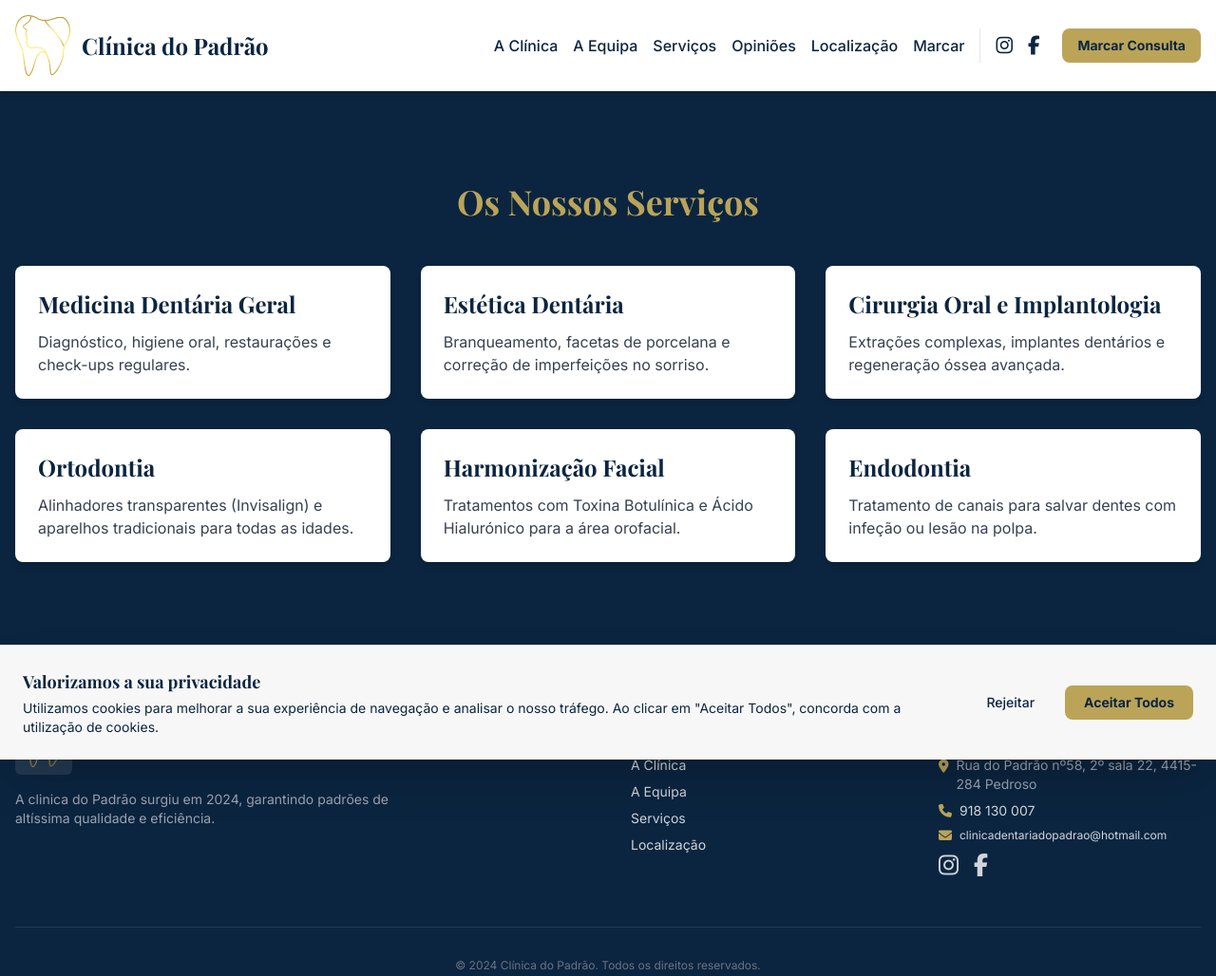
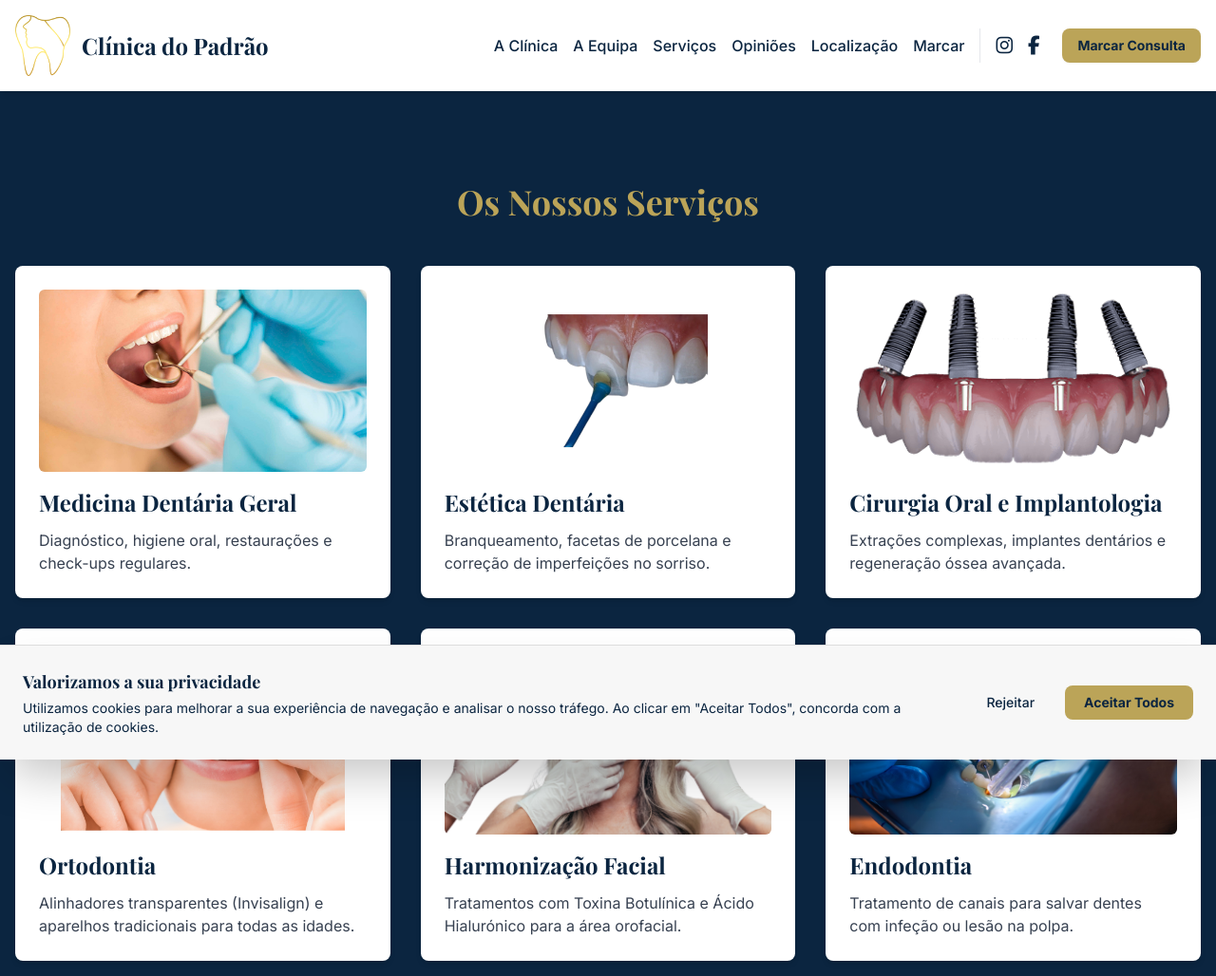
Before and after one commit to outofrealevents-cpu/Cl-nicadopadrao, a plain HTML site: page servicos.html in a window 1280 px wide. Shown: the top 1028 px of the page at 95% size. Drawn offline with nearby package versions, Linux system fonts and the light colour scheme.

Commit message:
servicos.html

```diff
--- a/servicos.html
+++ b/servicos.html
@@ -165,31 +165,69 @@
     <section id="servicos" class="py-16 md:py-24 bg-padrao-blue">
     <div class="container mx-auto px-4">
         <h2 class="text-3xl md:text-4xl font-serif font-bold text-padrao-gold text-center mb-12">Os Nossos Serviços</h2>
+
         <div class="grid md:grid-cols-2 lg:grid-cols-3 gap-8">
-                <div class="bg-white p-6 rounded-lg shadow-md hover:shadow-xl transition-shadow">
+
+            <!-- Medicina Dentária Geral -->
+            <div class="bg-white p-6 rounded-lg shadow-md border border-transparent transition-all duration-300 hover:-translate-y-2 hover:shadow-2xl hover:border-padrao-gold">
+                <div class="overflow-hidden rounded-md mb-4">
+                    <img src="public/medicinadentáriageral.jpg" alt="Medicina Dentária Geral"
+                         class="w-full h-48 object-cover transition-transform duration-500 hover:scale-105">
+                </div>
                 <h3 class="text-2xl font-serif font-bold text-padrao-blue mb-3">Medicina Dentária Geral</h3>
                 <p class="text-gray-700">Diagnóstico, higiene oral, restaurações e check-ups regulares.</p>
             </div>
-                <div class="bg-white p-6 rounded-lg shadow-md hover:shadow-xl transition-shadow">
+
+            <!-- Estética Dentária -->
+            <div class="bg-white p-6 rounded-lg shadow-md border border-transparent transition-all duration-300 hover:-translate-y-2 hover:shadow-2xl hover:border-padrao-gold">
+                <div class="overflow-hidden rounded-md mb-4">
+                    <img src="public/esteticadentaria.png" alt="Estética Dentária"
+                         class="w-full h-48 object-cover transition-transform duration-500 hover:scale-105">
+                </div>
                 <h3 class="text-2xl font-serif font-bold text-padrao-blue mb-3">Estética Dentária</h3>
                 <p class="text-gray-700">Branqueamento, facetas de porcelana e correção de imperfeições no sorriso.</p>
             </div>
-                <div class="bg-white p-6 rounded-lg shadow-md hover:shadow-xl transition-shadow">
+
+            <!-- Cirurgia Oral e Implantologia -->
+            <div class="bg-white p-6 rounded-lg shadow-md border border-transparent transition-all duration-300 hover:-translate-y-2 hover:shadow-2xl hover:border-padrao-gold">
+                <div class="overflow-hidden rounded-md mb-4">
+                    <img src="public/implantes.png" alt="Cirurgia Oral e Implantologia"
+                         class="w-full h-48 object-cover transition-transform duration-500 hover:scale-105">
+                </div>
                 <h3 class="text-2xl font-serif font-bold text-padrao-blue mb-3">Cirurgia Oral e Implantologia</h3>
                 <p class="text-gray-700">Extrações complexas, implantes dentários e regeneração óssea avançada.</p>
             </div>
-                <div class="bg-white p-6 rounded-lg shadow-md hover:shadow-xl transition-shadow">
+
+            <!-- Ortodontia -->
+            <div class="bg-white p-6 rounded-lg shadow-md border border-transparent transition-all duration-300 hover:-translate-y-2 hover:shadow-2xl hover:border-padrao-gold">
+                <div class="overflow-hidden rounded-md mb-4">
+                    <img src="public/ortodontia.png" alt="Ortodontia"
+                         class="w-full h-48 object-cover transition-transform duration-500 hover:scale-105">
+                </div>
                 <h3 class="text-2xl font-serif font-bold text-padrao-blue mb-3">Ortodontia</h3>
                 <p class="text-gray-700">Alinhadores transparentes (Invisalign) e aparelhos tradicionais para todas as idades.</p>
             </div>
-                <div class="bg-white p-6 rounded-lg shadow-md hover:shadow-xl transition-shadow">
+
+            <!-- Harmonização Facial -->
+            <div class="bg-white p-6 rounded-lg shadow-md border border-transparent transition-all duration-300 hover:-translate-y-2 hover:shadow-2xl hover:border-padrao-gold">
+                <div class="overflow-hidden rounded-md mb-4">
+                    <img src="public/harmonizaçaofacial.png" alt="Harmonização Facial"
+                         class="w-full h-48 object-cover transition-transform duration-500 hover:scale-105">
+                </div>
                 <h3 class="text-2xl font-serif font-bold text-padrao-blue mb-3">Harmonização Facial</h3>
                 <p class="text-gray-700">Tratamentos com Toxina Botulínica e Ácido Hialurónico para a área orofacial.</p>
             </div>
-                <div class="bg-white p-6 rounded-lg shadow-md hover:shadow-xl transition-shadow">
+
+            <!-- Endodontia -->
+            <div class="bg-white p-6 rounded-lg shadow-md border border-transparent transition-all duration-300 hover:-translate-y-2 hover:shadow-2xl hover:border-padrao-gold">
+                <div class="overflow-hidden rounded-md mb-4">
+                    <img src="public/endodontia.jpg" alt="Endodontia"
+                         class="w-full h-48 object-cover transition-transform duration-500 hover:scale-105">
+                </div>
                 <h3 class="text-2xl font-serif font-bold text-padrao-blue mb-3">Endodontia</h3>
                 <p class="text-gray-700">Tratamento de canais para salvar dentes com infeção ou lesão na polpa.</p>
             </div>
+
         </div>
     </div>
 </section>
```
Lines whose indentation alone changed are shown as unchanged.
